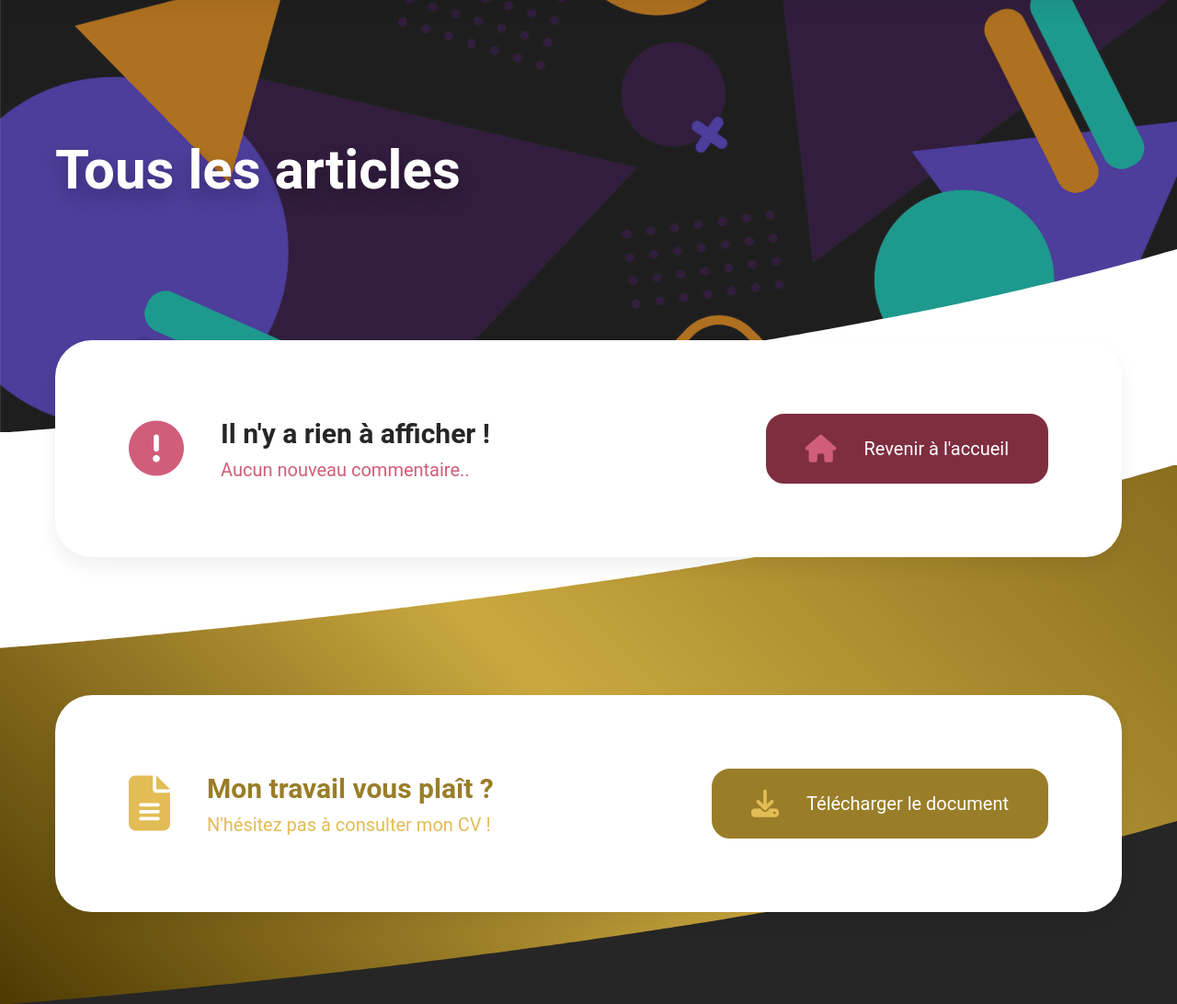
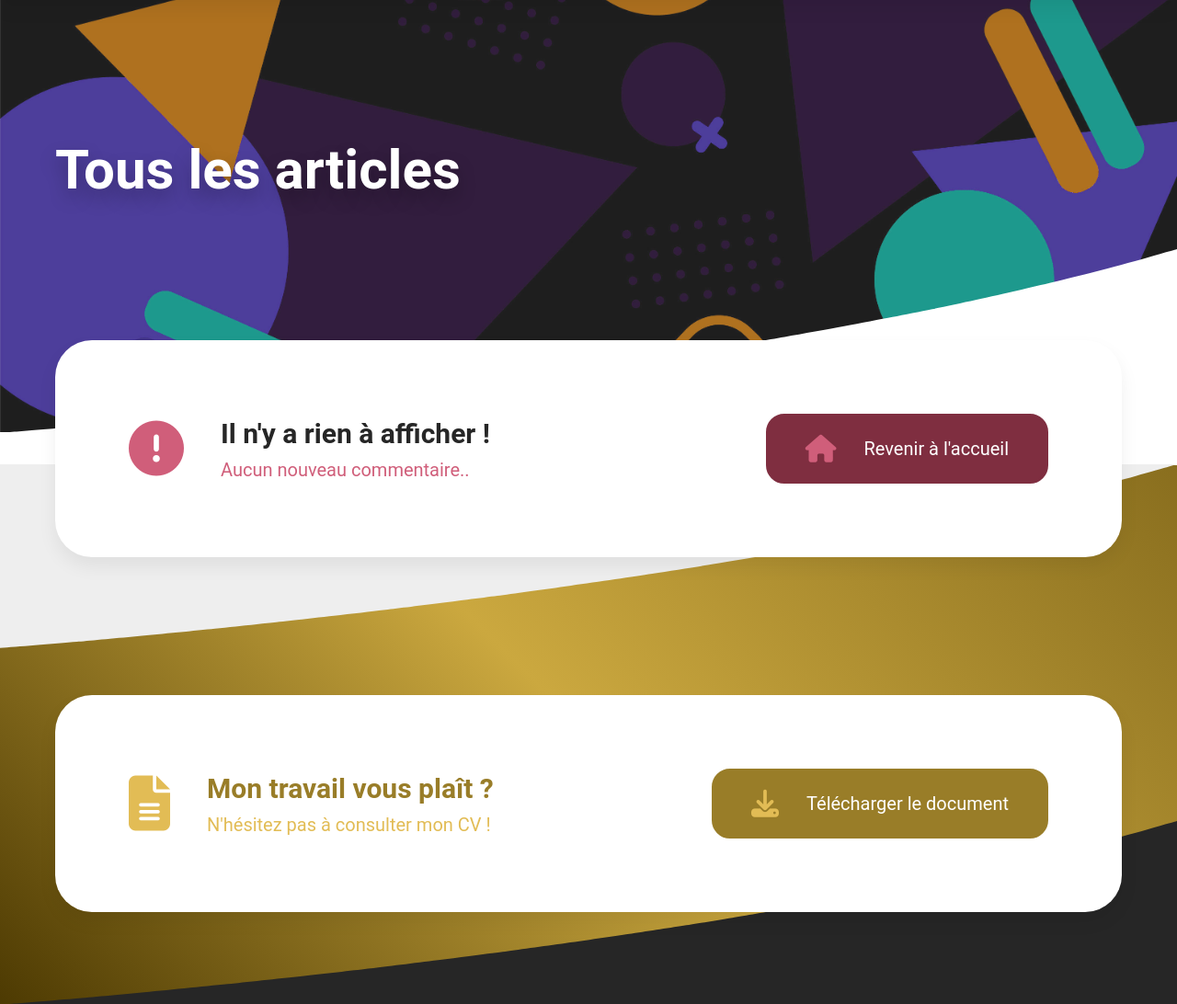
Before and after one commit to FlorianJourde/OpenClassrooms-5-Create-your-first-blog-in-PHP, a PHP site: template templates/archive.twig in a window 1280 px wide. Shown: the part 89-1181 px from the top of the page at 92% size. Run offline with PHP 8.4, Linux system fonts and the light colour scheme; the template is opened without the code that fills it, so the values that code supplies are empty; some libraries are stand-ins or nearby versions; some web fonts are replaced.

Commit message:
Fix some bugs

```diff
--- a/templates/partials/work.twig
+++ b/templates/partials/work.twig
@@ -1,7 +1,7 @@
 <section class="work position-relative">
 {#    <img class="vector-shape vector-shape-top" src="/ressources/images/vectors/{{ vector_shape }}" alt="">#}
 
-    <svg class="vector-shape fill-white vector-shape-top" xmlns="http://www.w3.org/2000/svg" viewBox="0 0 1440 400" width="1440" height="400" preserveAspectRatio="none" >
+    <svg class="vector-shape fill-very-light-grey vector-shape-top" xmlns="http://www.w3.org/2000/svg" viewBox="0 0 1440 400" width="1440" height="400" preserveAspectRatio="none" >
         <use href="/ressources/images/vectors/{{ vector_shape }}#swoop-2-bottom-left-white"/>
     </svg>
 
```
